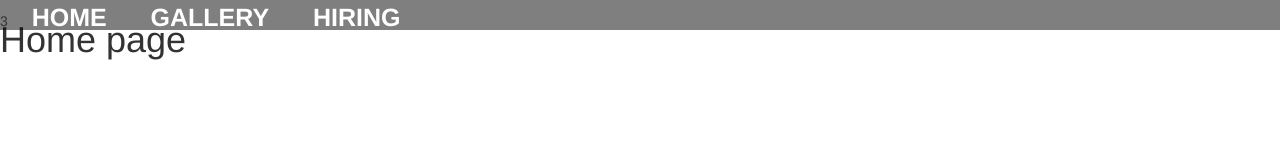
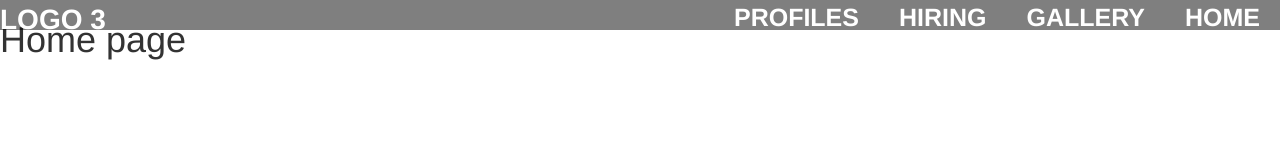
Before and after one commit to staysee/project4, a plain HTML site: page client/index.html in a window 1280 px wide. Drawn offline with nearby package versions, Linux system fonts and the light colour scheme; some packages are replaced by stand-ins of ours.

Commit message:
created new views files

```diff
--- a/client/assets/css/main.css
+++ b/client/assets/css/main.css
@@ -1,4 +1,13 @@
 /* NAVIGATION SETTINGS */
+#logo {
+  float: left;
+  color:white;
+  font-size: 28px;
+  font-weight: bolder;
+  text-transform: uppercase;
+
+}
+
 .nav {
   position: absolute;
   top: 0;
@@ -8,11 +17,11 @@
   background: rgba(0,0,0,0.5);
 }
 
-
 .nav a {
   color: white;
   text-transform: uppercase;
   font-size: 25px;
   font-weight: bolder;
   padding: 0px 20px;
+  float: right;
 }
--- a/client/index.html
+++ b/client/index.html
@@ -22,10 +22,14 @@
 
 
   <div class="nav">
-    {{1+2}}
-    <a ui-sref="home">Home</a>
-    <a ui-sref="gallery">Gallery</a>
-    <a ui-sref="hiring">Hiring</a>
+    <div id="logo">Logo {{1+2}}</div>
+
+    <div id="nav">
+      <a ui-sref="home">Home</a>
+      <a ui-sref="gallery">Gallery</a>
+      <a ui-sref="hiring">Hiring</a>
+      <a ui-sref="profiles">Profiles</a>
+    </div>
 
   </div>
 
```
Also changed, not shown: client/templates/all-profiles.html (added, +1 -0 lines), client/templates/profile.html (added, +1 -0 lines).
